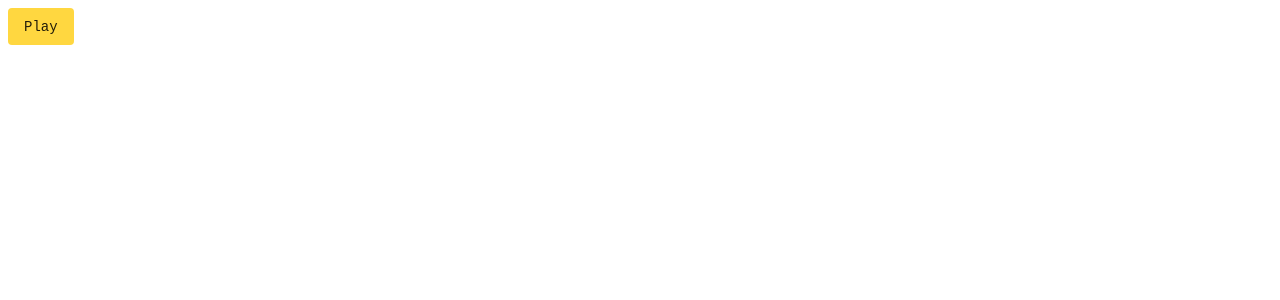
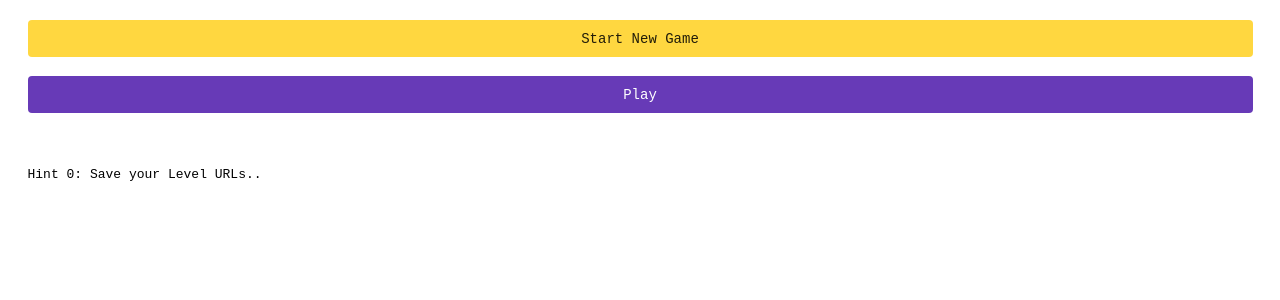
Before and after one commit to vorstoffel/psychic-fork, an Angular app: page / in a window 1280 px wide. Shown: the top 300 px of the page. Built offline with nearby package versions, Linux system fonts and the light colour scheme.

Commit message:
route fix, rename start to welcome, level 1 update

```diff
--- a/src/app/app.component.html
+++ b/src/app/app.component.html
@@ -1,4 +1 @@
-<!-- <button (click)="startAgain()">start again</button> -->
-
-<button *ngIf="!play" mat-flat-button (click)="playGame()" routerLink="/welcome" routerLinkActive="active" color="accent">Play</button>
 <router-outlet></router-outlet>
--- a/src/app/app.component.ts
+++ b/src/app/app.component.ts
@@ -1,5 +1,4 @@
 import { Component } from '@angular/core';
-import { InventoryService } from './inventory.service';
 
 @Component({
   selector: 'app-root',
@@ -8,21 +7,4 @@ import { InventoryService } from './inventory.service';
 })
 export class AppComponent {
 
-  inventoryService = new InventoryService();
-  play = false;
-
-  constructor() {
-    /*
-    if (this.inventoryService.getName() != null) {
-      this.play = true;
-    }*/
-  }
-
-  startAgain() {
-    this.inventoryService.deleteInventory();
-  }
-
-  playGame() {
-      this.play = true;
-  }
 }
--- a/src/app/levels/level1/level1.component.html
+++ b/src/app/levels/level1/level1.component.html
@@ -1,2 +1,5 @@
-<p>level1 works!</p>
+<span>You walk along in the forest of the Untersberg mountain happily. Suddenly, while you walk along a small but fast flowing mountain river, a wild oger appers!
+<br>What will you do?</span><br>
+<button mat-button (click)="attack()">Attack the oger</button>
+<button mat-button (click)="greet()">Greet the oger</button>
 <app-inventory-bar></app-inventory-bar>
--- a/src/app/levels/level1/level1.component.ts
+++ b/src/app/levels/level1/level1.component.ts
@@ -5,11 +5,14 @@ import { Component, OnInit } from '@angular/core';
   templateUrl: './level1.component.html',
   styleUrls: ['./level1.component.scss']
 })
-export class Level1Component implements OnInit {
+export class Level1Component {
 
-  constructor() { }
+  attack() {
 
-  ngOnInit() {
+  }
+
+  greet() {
+
   }
 
 }
--- /dev/null
+++ b/src/app/start-play/start-play.component.html
@@ -0,0 +1,10 @@
+<div>
+  <button mat-flat-button routerLink="/welcome" routerLinkActive="active" color="accent">Start New Game</button>
+</div>
+<div>
+  <button mat-flat-button routerLink="/level1" routerLinkActive="active" color="primary">Play</button>
+</div>
+<br>
+<div>
+<span>Hint 0: Save your Level URLs..</span>
+</div>
--- /dev/null
+++ b/src/app/start-play/start-play.component.scss
@@ -0,0 +1,5 @@
+div {
+  display: flex;
+  flex-direction: column;
+  margin: 1.5em;
+}
--- a/src/app/start/start.component.ts
+++ b/src/app/welcome/welcome.component.ts
@@ -3,11 +3,11 @@ import { FormControl, FormGroup, Validators } from '@angular/forms';
 import { Inventory,  InventoryService } from '../inventory.service';
 
 @Component({
-  selector: 'app-start',
-  templateUrl: './start.component.html',
-  styleUrls: ['./start.component.scss']
+  selector: 'app-welcome',
+  templateUrl: './welcome.component.html',
+  styleUrls: ['./welcome.component.scss']
 })
-export class StartComponent implements OnInit {
+export class WelcomeComponent {
 
   inventory: Inventory = {
     name: '',
@@ -30,12 +30,6 @@ export class StartComponent implements OnInit {
   });
   weaponErrorMessage = 'You need this weapon!';
 
-
-  constructor() {}
-
-  ngOnInit() {
-  }
-
   onSubmitName() {
     this.inventory.name = this.nameControl.value;
     this.nameMode = false;
```
Also changed, not shown: src/app/app.module.ts (+7 -4 lines), src/app/start-play/start-play.component.ts (added, +11 -0 lines), src/app/welcome/welcome.component.html (renamed from src/app/start/start.component.html), src/app/welcome/welcome.component.scss (renamed from src/app/start/start.component.scss), 2 other files (tests, documents, lock files or other folders).
